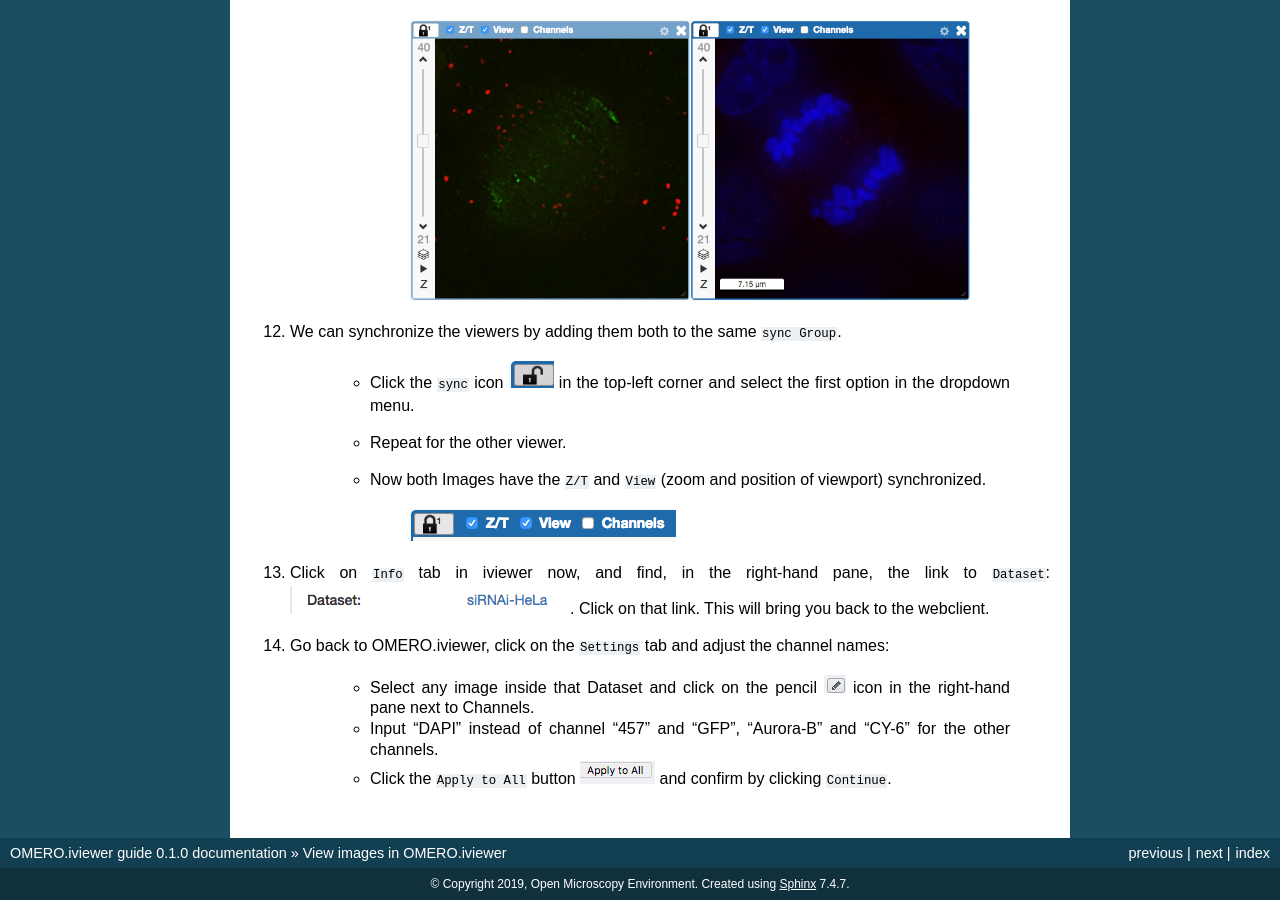
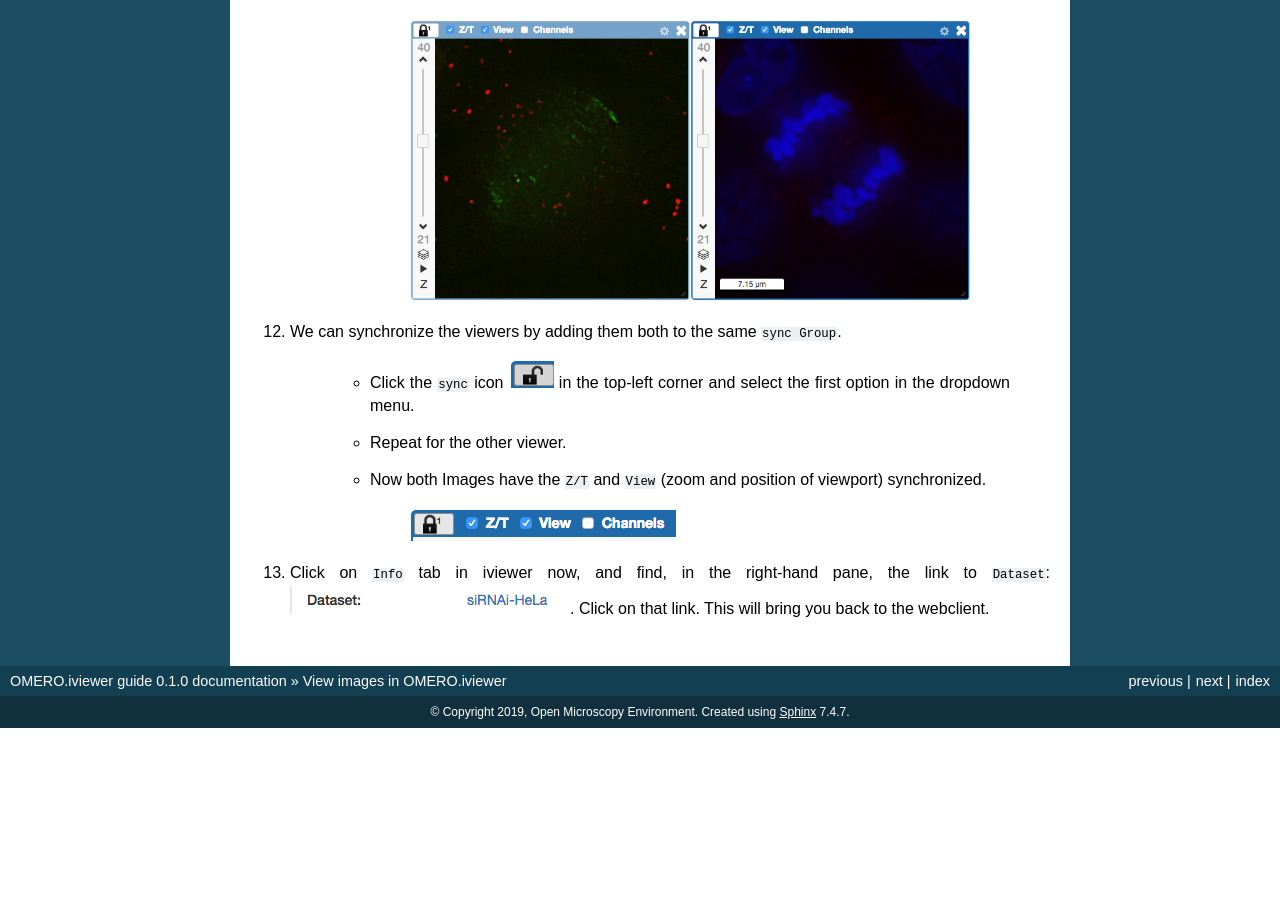
Before and after one commit to ome/omero-guide-iviewer, a Sphinx documentation site: the page built from docs/iviewer_viewing.rst, in a window 1280 px wide and 900 px high, scrolled down 2567 px. Built offline with Sphinx 7.4.7, drawn with Linux system fonts in a browser that asks for light colours; after the commit the page ends 3295 px from its top, so only the background shows below that.

Commit message:
Remove the channel renaming

```diff
--- a/docs/iviewer_viewing.rst
+++ b/docs/iviewer_viewing.rst
@@ -102,14 +102,6 @@ Step-by-Step
 
 #. Click on ``Info`` tab in iviewer now, and find, in the right-hand pane, the link to ``Dataset``: |image15|\ . Click on that link. This will bring you back to the webclient.
 
-#. Go back to OMERO.iviewer, click on the ``Settings`` tab and adjust the channel names:
-
-    - Select any image inside that Dataset and click on the pencil |image16| icon in the right-hand pane next to Channels.
-
-    - Input “DAPI” instead of channel “457” and “GFP”, “Aurora-B” and “CY-6\ ” for the other channels.
-
-    - Click the ``Apply to All`` button |image17| and confirm by clicking ``Continue``.
-
 .. |image0| image:: images/Iviewer0.png
    :width: 0.79167in
    :height: 0.27083in
@@ -147,9 +139,3 @@ Step-by-Step
 .. |image15| image:: images/Iviewer15.png
    :width: 2.91667in
    :height: 0.29167in
-.. |image16| image:: images/Iviewer16.png
-   :width: 0.22917in
-   :height: 0.1875in
-.. |image17| image:: images/Iviewer17.png
-   :width: 0.78125in
-   :height: 0.23958in
```
Also changed, not shown: docs/images/Iviewer16.png (deleted), docs/images/Iviewer17.png (deleted).
